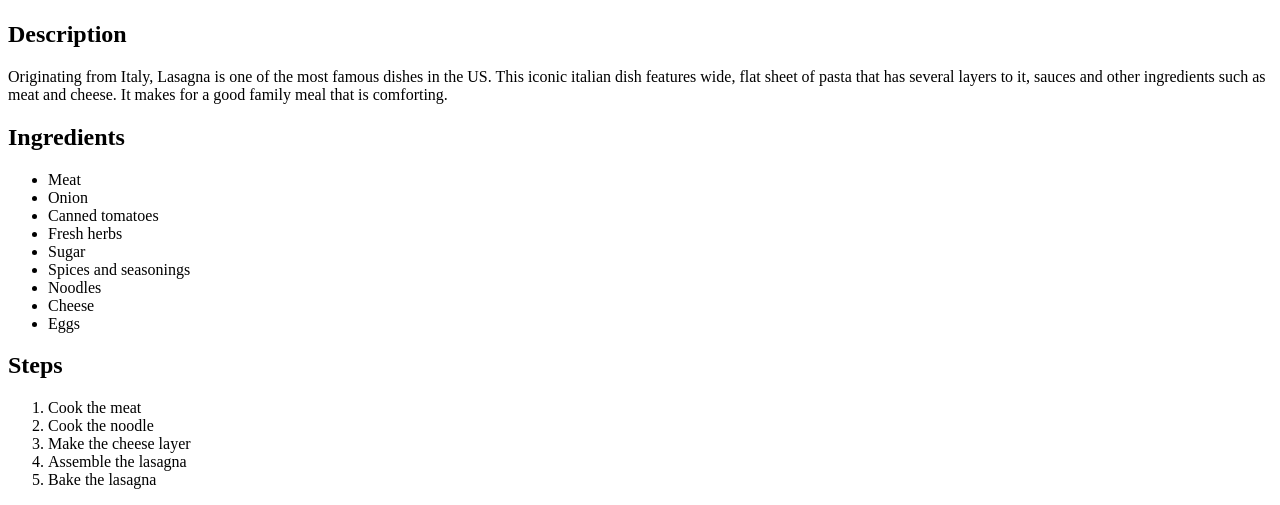
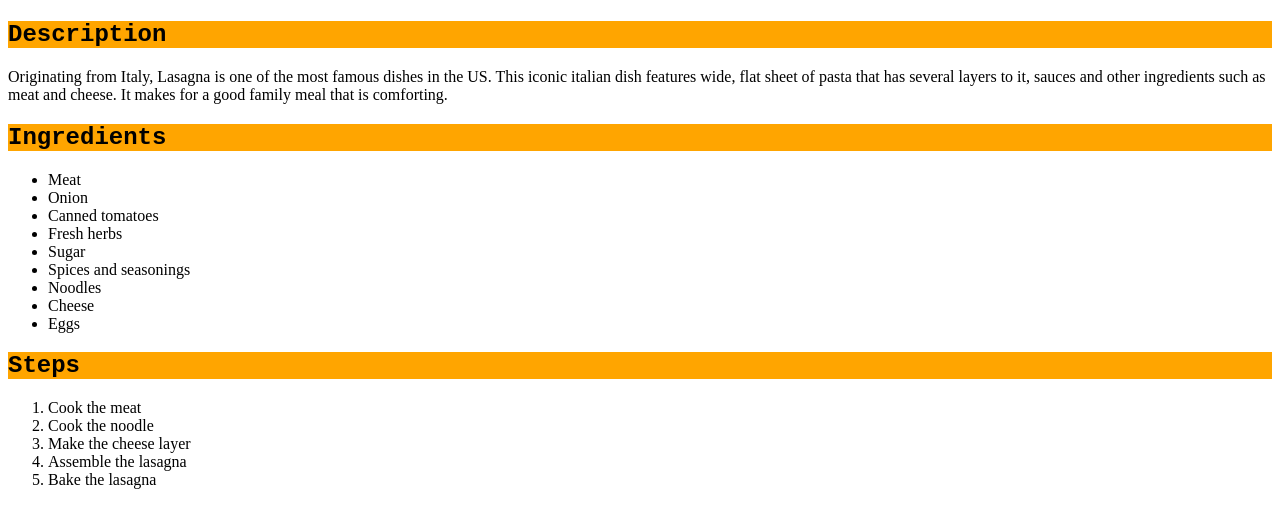
Before and after one commit to Wowzerf/odin-recipes, a plain HTML site: page recipes/lasagna.html in a window 1280 px wide. Shown: the part 483-988 px from the top of the page. Drawn offline with Linux system fonts and the light colour scheme.

Commit message:
Add section-heading class to h2 elements

```diff
--- a/recipes/lasagna.html
+++ b/recipes/lasagna.html
@@ -11,10 +11,10 @@
         <h1 id="title">Lasagna</h1>
         <img src="https://www.allrecipes.com/thmb/nThZfuv6qZaZ-mxJktKt1BI_wyk=/1500x0/filters:no_upscale():max_bytes(150000):strip_icc():format(webp)/19344_homemade-lasagna_Rita2-3x2-1-7da94c32febf48dfbcc2d29b06f54e67.jpg" alt="A picture of lasagna" height="400" width="400">
 
-        <h2>Description</h2>
+        <h2 class="section-heading">Description</h2>
         <p> Originating from Italy, Lasagna is one of the most famous dishes in the US. This iconic italian dish features wide, flat sheet of pasta that has several layers to it, sauces and other ingredients such as meat and cheese. It makes for a good family meal that is comforting. </p>
 
-        <h2>Ingredients</h2>
+        <h2 class="section-heading">Ingredients</h2>
         <ul>
             <li>Meat</li>
             <li>Onion</li>
@@ -27,7 +27,7 @@
             <li>Eggs</li>
         </ul>
 
-        <h2>Steps</h2>
+        <h2 class="section-heading">Steps</h2>
         <ol>
             <li>Cook the meat</li>
             <li>Cook the noodle</li>
```
